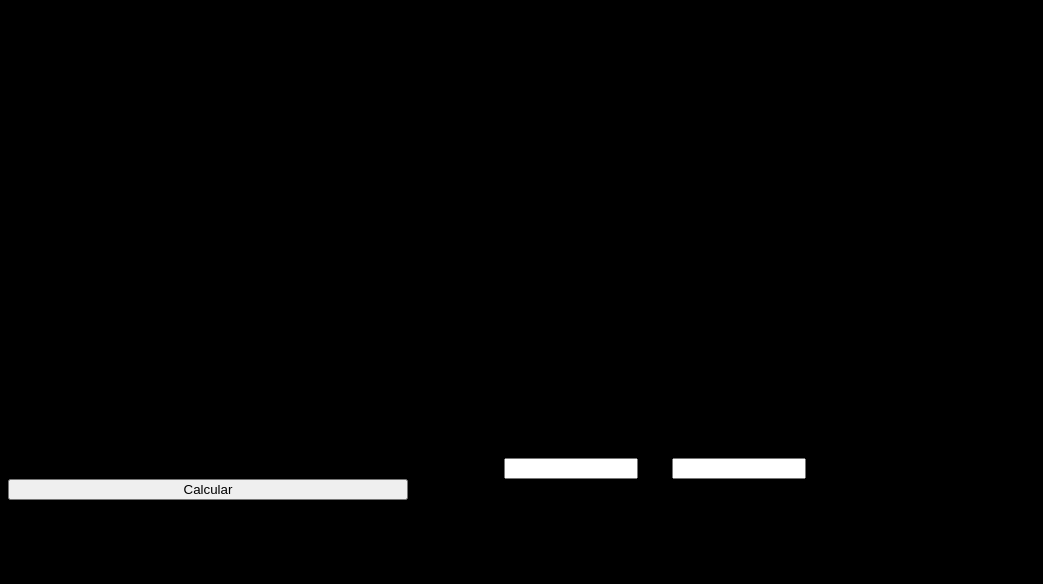
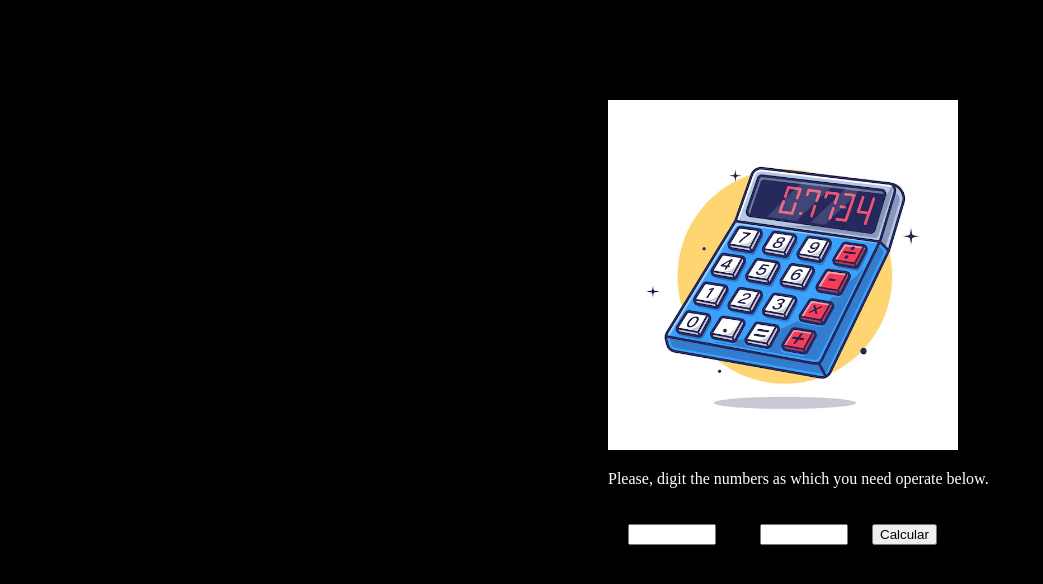
Before and after one commit to caiovictor09/Calculator, a plain HTML site: page index.html in a window 1280 px wide. Shown: the whole page, without its empty margins (0-1043 px from the left). Drawn offline with Linux system fonts and the light colour scheme.

Commit message:
Third Commit

```diff
--- a/index.html
+++ b/index.html
@@ -9,11 +9,13 @@
 <body>
 
     <div id="div1">
-        <h1>Please, digit the numbers as which you need operate below.</h1>
+        <img src="./calculadora.jpg" alt="">
+        <p>Please, digit the numbers as which you need operate below.</p>
         <input type="number" id="btn1">
         <input type="number" id="btn2">
+        <button type="button" id="btnsupreme">Calcular</button>
     </div>
-    <button type="button" id="btnsupreme">Calcular</button>
+
     <script src="./index.js"></script>
 </body>
 </html>
--- a/index.js
+++ b/index.js
@@ -1,9 +1,30 @@
 var n1 = document.getElementById("btn1");
 var n2 = document.getElementById("btn2");
+
+function add(n1,n2){
+    return n1 + n2
+}
+
+function subtration(n1,n2){
+    return n1 - n2
+}
+
+function multiply(n1,n2){
+    return n1 * n2
+}
+
+function division(n1,n2){
+
+}
+
+
+function operate(n1,n2,op){
+
+}
 
 document.getElementById("btnsupreme").addEventListener("click", function() {
     var number1 = parseFloat(n1.value);
     var number2 = parseFloat(n2.value);
-    var result = number1 + number2; // Exemplo de operação (soma)
+    var result = number1 + number2; //
     alert("Resultado: " + result);
 });
--- a/style.css
+++ b/style.css
@@ -1,22 +1,20 @@
 html {
     background-color: black;
-}
-
-#btn1 {
-    margin-left: 30px;
-    width: 10%;
-}
-
-#btn2 {
-    margin-left: 30px;
-    width: 10%;
-}
-
-#btnsupreme {
-    width: 400px;
+    color: white;
+    text-align: center;
 }
 
 #div1 {
-    margin-top: 400px;
-    text-align: center;
+    text-align: left;
+    margin-top: 100px;
+    margin-left: 600px;
 }
+
+input {
+    margin: 20px;
+    width: 80px;
+}
+
+img{
+    width: 350px;
+}
```
Also changed, not shown: calculadora.jpg (added).
